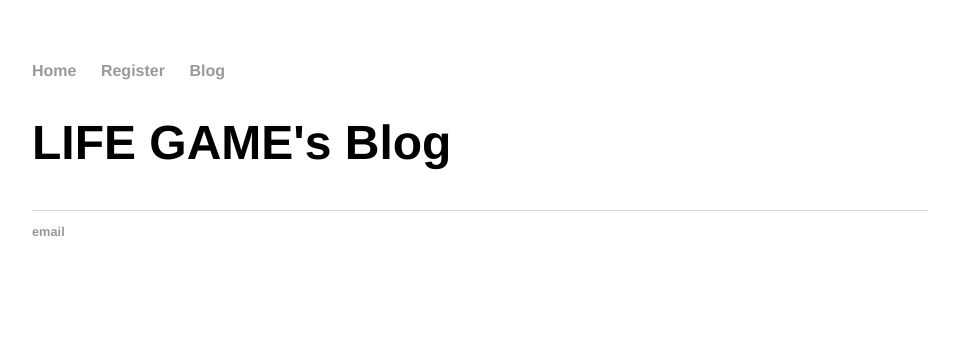
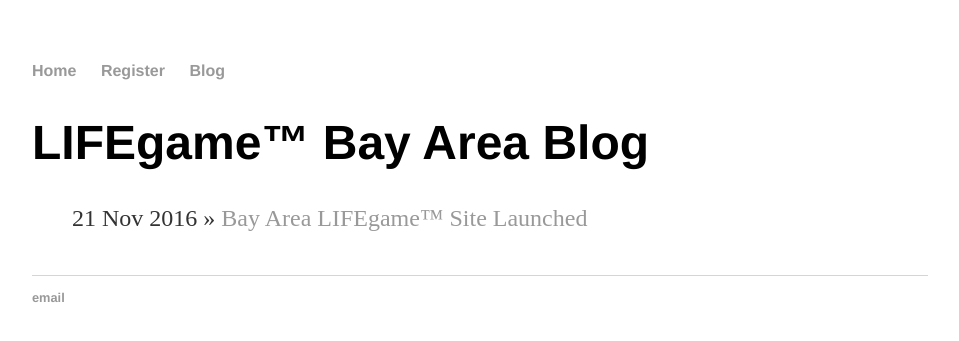
Before and after one commit to lifegame-lordsgrace/lifegame-lordsgrace.github.io, a Jekyll site: the page built from blog/index.html, in a window 1280 px wide. Shown: the top 341 px of the page, without its empty margins (160-1119 px from the left). Built offline with Jekyll 4.4.1, drawn with Linux system fonts in a browser that asks for light colours.

Commit message:
initial blog post

```diff
--- /dev/null
+++ b/_posts/2016-11-21-bay-area-site-launched.md
@@ -0,0 +1,7 @@
+---
+layout: post
+title: "Bay Area LIFEgame&trade; Site Launched"
+date: 2016-11-21
+---
+
+We finally launched the site for Lifegame&trade; 2017 Bay Area.
--- a/blog/index.html
+++ b/blog/index.html
@@ -1,6 +1,6 @@
 ---
 layout: default
-title: LIFE GAME's Blog
+title: LIFEgame&trade; Bay Area Blog
 ---
 <h1>{{ page.title }}</h1>
 <ul class="posts">
```
